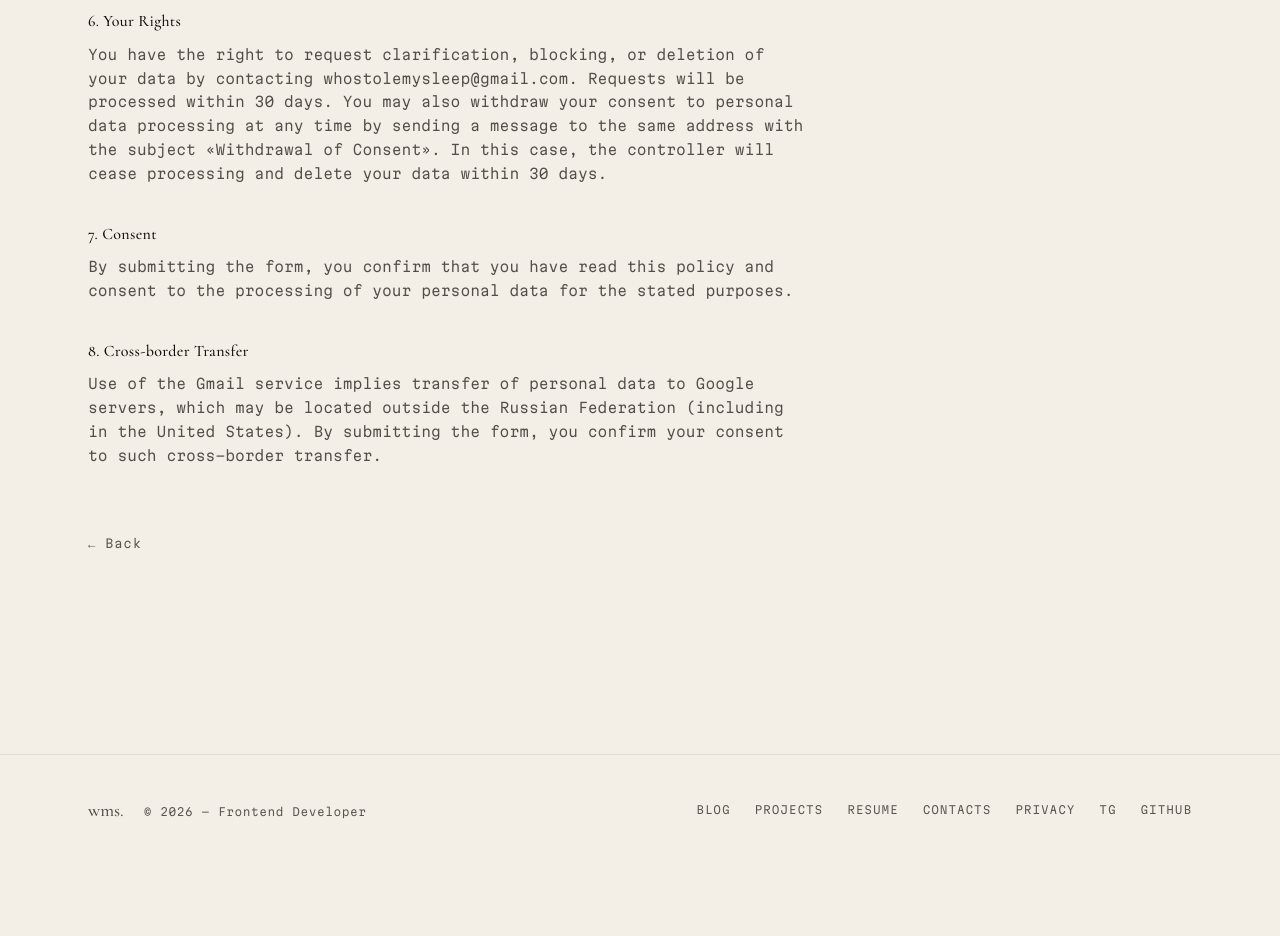
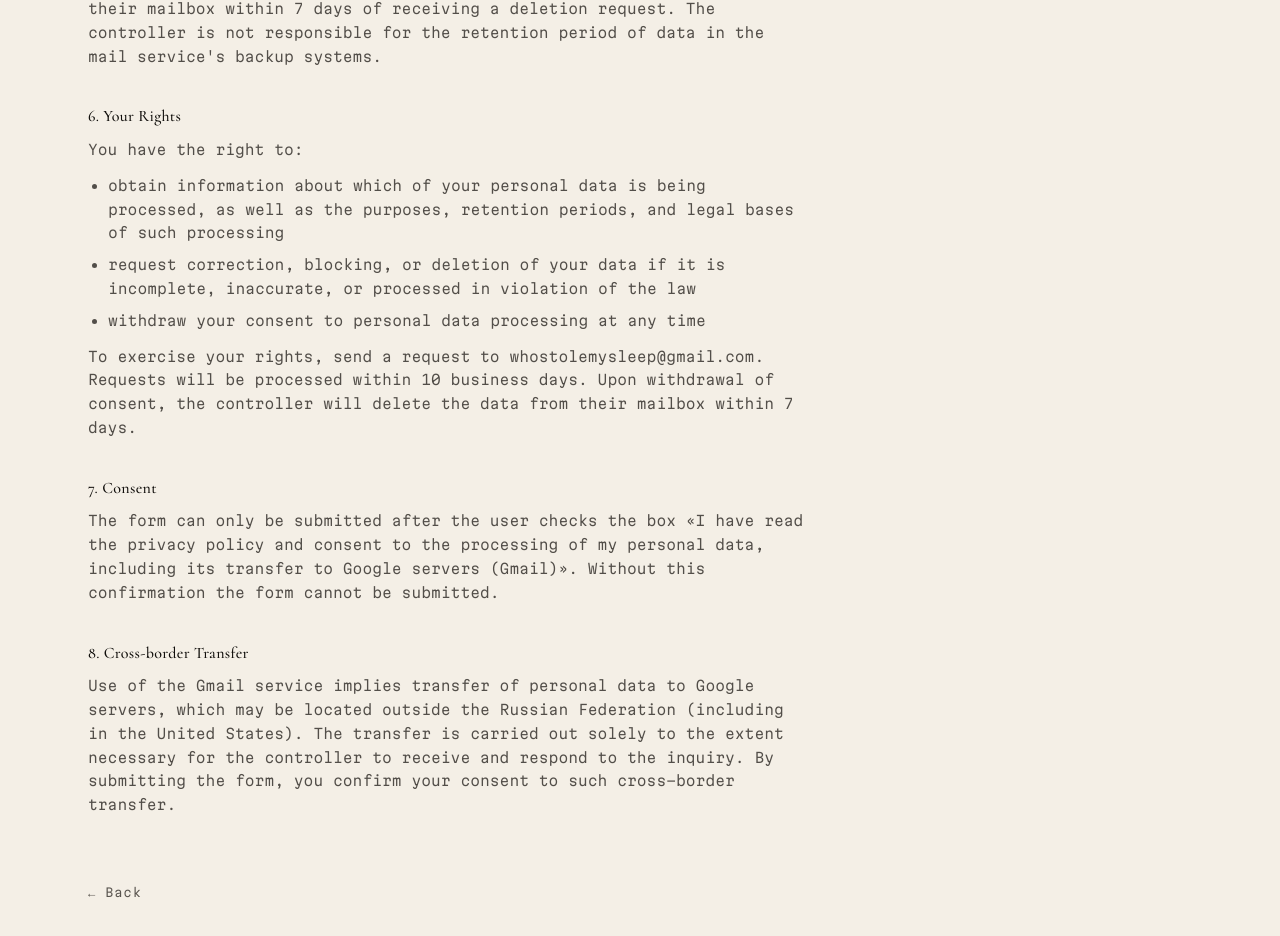
Before and after one commit to WhoStoleMySleep/whostolemysleep-ru, a Nuxt app: page /privacy in a window 1280 px wide. Shown: the part 1129-2065 px from the top of the page. Before the commit the page ends 1994 px from the top, so only its background shows below. Built offline with nearby package versions, Linux system fonts and the light colour scheme; no server answers.

Commit message:
docs: право

```diff
--- a/app/pages/contacts/index.vue
+++ b/app/pages/contacts/index.vue
@@ -157,6 +157,7 @@ async function submit() {
                   <span class="form-consent__text">
                     {{ t('contacts.consent_before') }}
                     <NuxtLink :to="localePath('/privacy')" class="form-consent__link">{{ t('contacts.consent_link') }}</NuxtLink>
+                    {{ t('contacts.consent_after') }}
                   </span>
                 </label>
                 <p v-if="errors.consent" class="form-error">{{ errors.consent }}</p>
--- a/app/pages/privacy/index.vue
+++ b/app/pages/privacy/index.vue
@@ -25,7 +25,16 @@ const SECTIONS = [
       <div class="privacy-body">
         <section v-for="s in SECTIONS" :key="s" class="privacy-section">
           <h2 class="privacy-section__title">{{ t(`privacy.${s}_title`) }}</h2>
-          <p class="privacy-section__text">{{ t(`privacy.${s}_text`) }}</p>
+          <template v-if="s === 's6'">
+            <p class="privacy-section__text">{{ t('privacy.s6_intro') }}</p>
+            <ul class="privacy-section__list">
+              <li class="privacy-section__item">{{ t('privacy.s6_item1') }}</li>
+              <li class="privacy-section__item">{{ t('privacy.s6_item2') }}</li>
+              <li class="privacy-section__item">{{ t('privacy.s6_item3') }}</li>
+            </ul>
+            <p class="privacy-section__text">{{ t('privacy.s6_outro') }}</p>
+          </template>
+          <p v-else class="privacy-section__text">{{ t(`privacy.${s}_text`) }}</p>
         </section>
       </div>
 
@@ -82,6 +91,21 @@ const SECTIONS = [
   color: var(--text-2);
 }
 
+.privacy-section__list {
+  margin: 12px 0;
+  padding-left: 20px;
+  display: flex;
+  flex-direction: column;
+  gap: 8px;
+}
+
+.privacy-section__item {
+  font-size: 14px;
+  line-height: 1.7;
+  color: var(--text-2);
+  list-style: disc;
+}
+
 .privacy-back {
   font-size: 12px;
   letter-spacing: 0.06em;
--- a/i18n/locales/en.json
+++ b/i18n/locales/en.json
@@ -58,8 +58,9 @@
     "err_message": "Message is too short (at least 10 characters)",
     "err_consent": "You must agree to the privacy policy",
     "rateLimit": "Too many attempts. Please try again in an hour.",
-    "consent_before": "I agree to the processing of personal data per the",
-    "consent_link": "privacy policy"
+    "consent_before": "I have read the",
+    "consent_link": "privacy policy",
+    "consent_after": "and consent to the processing of my personal data, including its transfer to Google servers (Gmail)"
   },
   "search": {
     "placeholder": "Search blog and projects...",
@@ -103,13 +104,17 @@
     "s4_title": "4. Purpose of Processing",
     "s4_text": "Data is used solely to respond to user inquiries. Data is not shared with third parties and is not used for newsletters or advertising.",
     "s5_title": "5. Storage & Security",
-    "s5_text": "Data is not stored in a database. Upon form submission, the name, email, and message are transmitted to the controller via a secured channel (Gmail) and reside only in the controller's mailbox. The controller undertakes not to share this data with third parties and to delete it upon request within 30 days.",
+    "s5_text": "Data is not stored in a database. Upon form submission, the name, email, and message are transmitted to the controller via a secured channel (Gmail) and reside only in the controller's mailbox. The controller applies reasonable security measures, including a strong password and two-factor authentication for mailbox access. The controller undertakes not to share this data with third parties and to delete the email from their mailbox within 7 days of receiving a deletion request. The controller is not responsible for the retention period of data in the mail service's backup systems.",
     "s6_title": "6. Your Rights",
-    "s6_text": "You have the right to request clarification, blocking, or deletion of your data by contacting whostolemysleep{'@'}gmail.com. Requests will be processed within 30 days. You may also withdraw your consent to personal data processing at any time by sending a message to the same address with the subject «Withdrawal of Consent». In this case, the controller will cease processing and delete your data within 30 days.",
+    "s6_intro": "You have the right to:",
+    "s6_item1": "obtain information about which of your personal data is being processed, as well as the purposes, retention periods, and legal bases of such processing",
+    "s6_item2": "request correction, blocking, or deletion of your data if it is incomplete, inaccurate, or processed in violation of the law",
+    "s6_item3": "withdraw your consent to personal data processing at any time",
+    "s6_outro": "To exercise your rights, send a request to whostolemysleep{'@'}gmail.com. Requests will be processed within 10 business days. Upon withdrawal of consent, the controller will delete the data from their mailbox within 7 days.",
     "s7_title": "7. Consent",
-    "s7_text": "By submitting the form, you confirm that you have read this policy and consent to the processing of your personal data for the stated purposes.",
+    "s7_text": "The form can only be submitted after the user checks the box «I have read the privacy policy and consent to the processing of my personal data, including its transfer to Google servers (Gmail)». Without this confirmation the form cannot be submitted.",
     "s8_title": "8. Cross-border Transfer",
-    "s8_text": "Use of the Gmail service implies transfer of personal data to Google servers, which may be located outside the Russian Federation (including in the United States). By submitting the form, you confirm your consent to such cross-border transfer.",
+    "s8_text": "Use of the Gmail service implies transfer of personal data to Google servers, which may be located outside the Russian Federation (including in the United States). The transfer is carried out solely to the extent necessary for the controller to receive and respond to the inquiry. By submitting the form, you confirm your consent to such cross-border transfer.",
     "back": "Back"
   }
 }
```
Also changed, not shown: i18n/locales/ru.json (+11 -6 lines).
